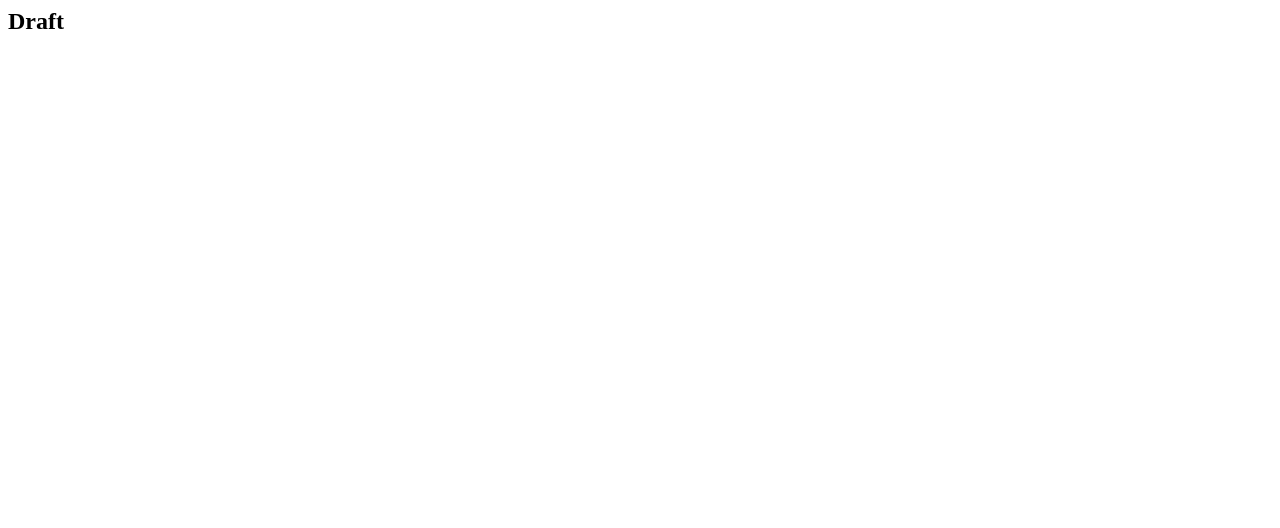
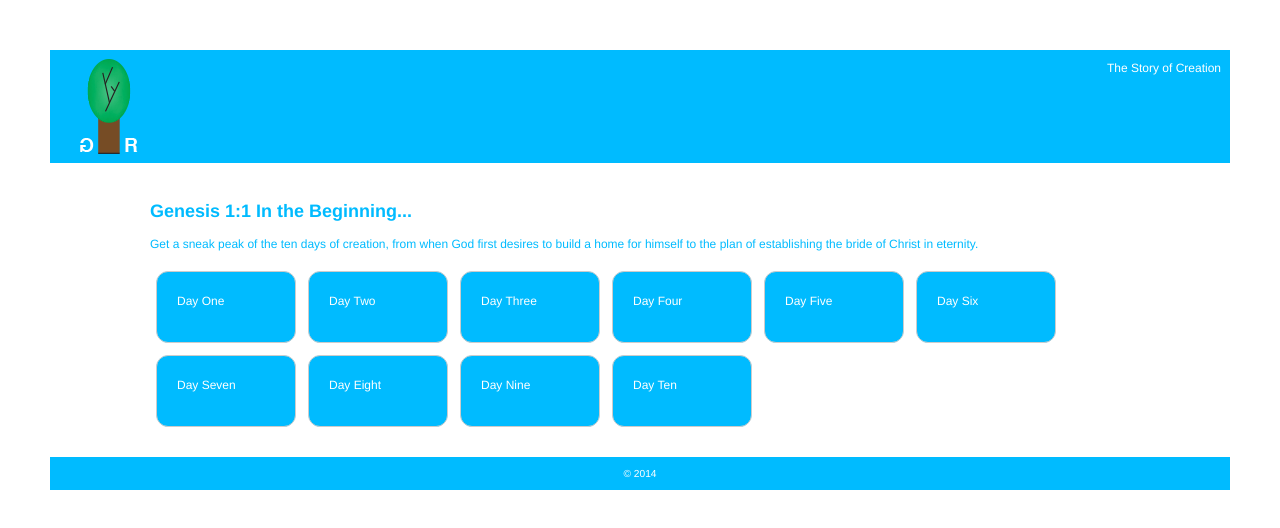
Before and after one commit to c2dgc14/solagratia, a plain HTML site: page index.html in a window 1280 px wide. Drawn offline with Linux system fonts and the light colour scheme.

Commit message:
updated page

```diff
--- a/index.html
+++ b/index.html
@@ -1,8 +1,60 @@
+<!DOCTYPE html>
 <html>
     <head>
-        <title> Genesis Retold </title>
+        <meta http-equiv="Content-Type" content="text/html; charset=UTF-8">
+        <meta name="viewport" content="width=device-width, maximum-scale=1.0, minimum-scale=1.0,                initial-scale=1.0" />
+        <title>Genesis Retold</title>
+        <link rel="stylesheet" type="text/css" href="screen_style2.css" />
+        <!--[if lt IE 9]>
+	       <script src="http://html5shiv.googlecode.com/svn/trunk/html5.js"></script>
+        <![endif]-->
     </head>
     <body>
-        <h2> Draft </h2>
+        <header>
+            <img class="logo" src="logo.png">
+            The Story of Creation
+        </header>
+        <div class="page">
+            <article>
+                <h1>Genesis 1:1 In the Beginning...</h1>
+                <p>Get a sneak peak of the ten days of creation, from when God first desires to build                    a home for himself to the plan of establishing the bride of Christ in eternity.</p>
+            </article>
+            <div class="day_container">
+                <div class="day">
+                    <a href ="#">Day One</a>
+                </div>
+                <div class="day">
+                    <a href ="#">Day Two</a>
+                </div>
+                <div class="day">
+                    <a href ="#">Day Three</a>
+                </div>
+                <div class="day">
+                    <a href ="#">Day Four</a>
+                </div>
+                <div class="day">
+                    <a href ="#">Day Five</a>
+                </div>
+                <div class="day">
+                    <a href ="#">Day Six</a>
+                </div>
+                <div class="day">
+                    <a href ="#">Day Seven</a>
+                </div>
+                <div class="day">
+                    <a href ="#">Day Eight</a>
+                </div>
+                <div class="day">
+                    <a href ="#">Day Nine</a>
+                </div>
+                <div class="day">
+                    <a href ="#">Day Ten</a>
+                </div>
+            </div>
+            <div class="clearfix"></div>
+        </div>
+        <footer>
+            &copy; 2014
+        </footer>
     </body>
 </html>
--- /dev/null
+++ b/screen_style2.css
@@ -0,0 +1,66 @@
+@charset "UTF-8";
+/* Global Styles */
+body {
+    line-height: 1.5em;
+    font-family: Helvetica, sans-serif;
+    font-size: 12px;
+    margin: 50px;
+}
+.page {
+    color: #00BBFF;
+    margin: 0px auto;
+    max-width: 980px;
+    position: relative;
+    padding: 2em;
+}
+a {
+    color: #FFFFFF;
+    text-decoration: none;
+    display: inline-block;
+}
+a:hover {
+    text-transform: uppercase;
+    text-decoration: underline;
+    font-weight: bold;
+}
+footer {
+    font-size: 0.85em;
+    color: #fff;
+    background-color: #00BBFF;
+    padding: 0.75em;
+    text-align: center;
+}
+header {
+    color: #fff;
+    background-color: #00BBFF;
+    padding: 0.75em;
+    text-align: right;
+    height: 95px;
+}
+.logo {
+    display: block;
+    position: absolute;
+    background-position: 0px 0px;
+    background-repeat: no-repeat;
+}
+.day_container .day {
+    width: 10%;
+    height: 50px;
+    float: left;
+    border: 1px solid #ccc;
+    background-color: #00BBFF;
+    -webkit-border-radius: 12px;
+	-moz-border-radius: 12px;
+	border-radius: 12px;
+    padding: 20px 20px 0px 20px;
+    margin: 0.5em;
+}
+.clearfix {
+    clear:both;
+}
+@media screen and (max-width: 500px) {
+    .day_container .day {
+        width: auto;
+        float: none;
+    }
+}
```
Also changed, not shown: logo.png (added).
